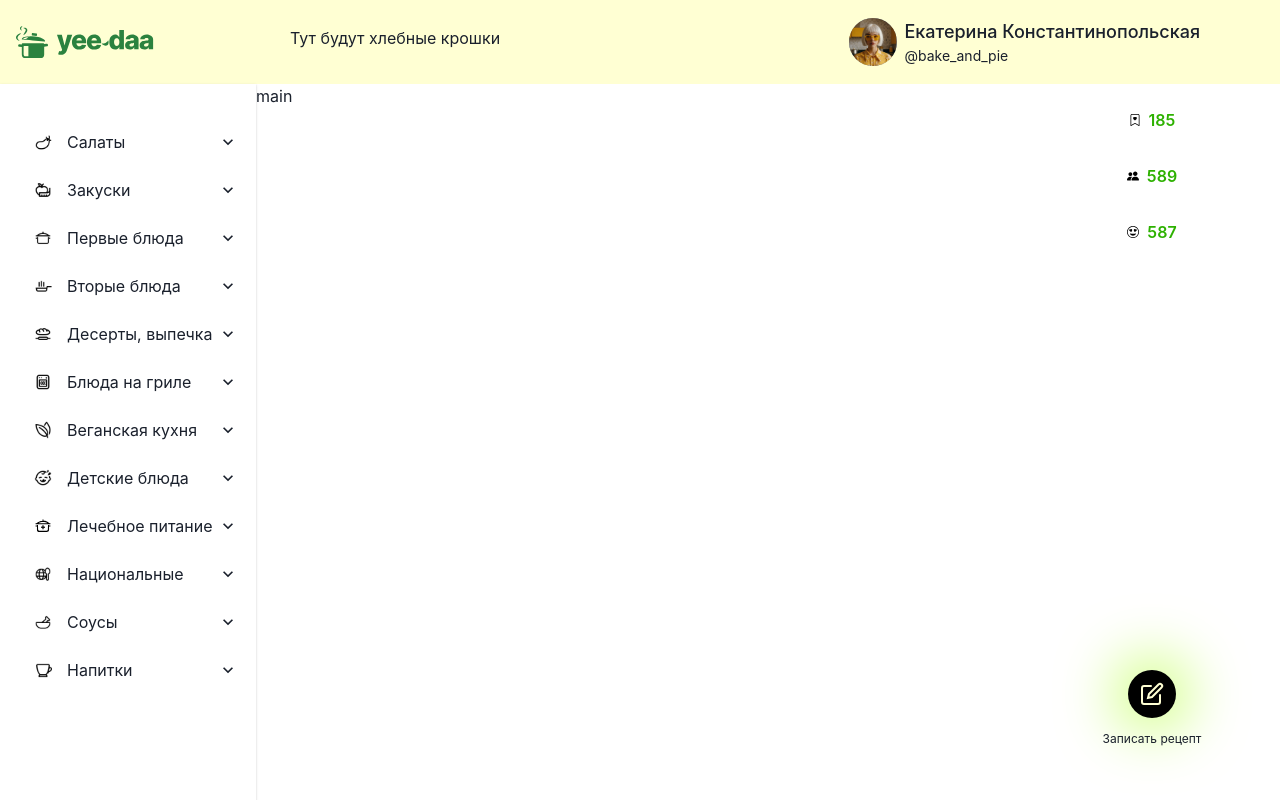
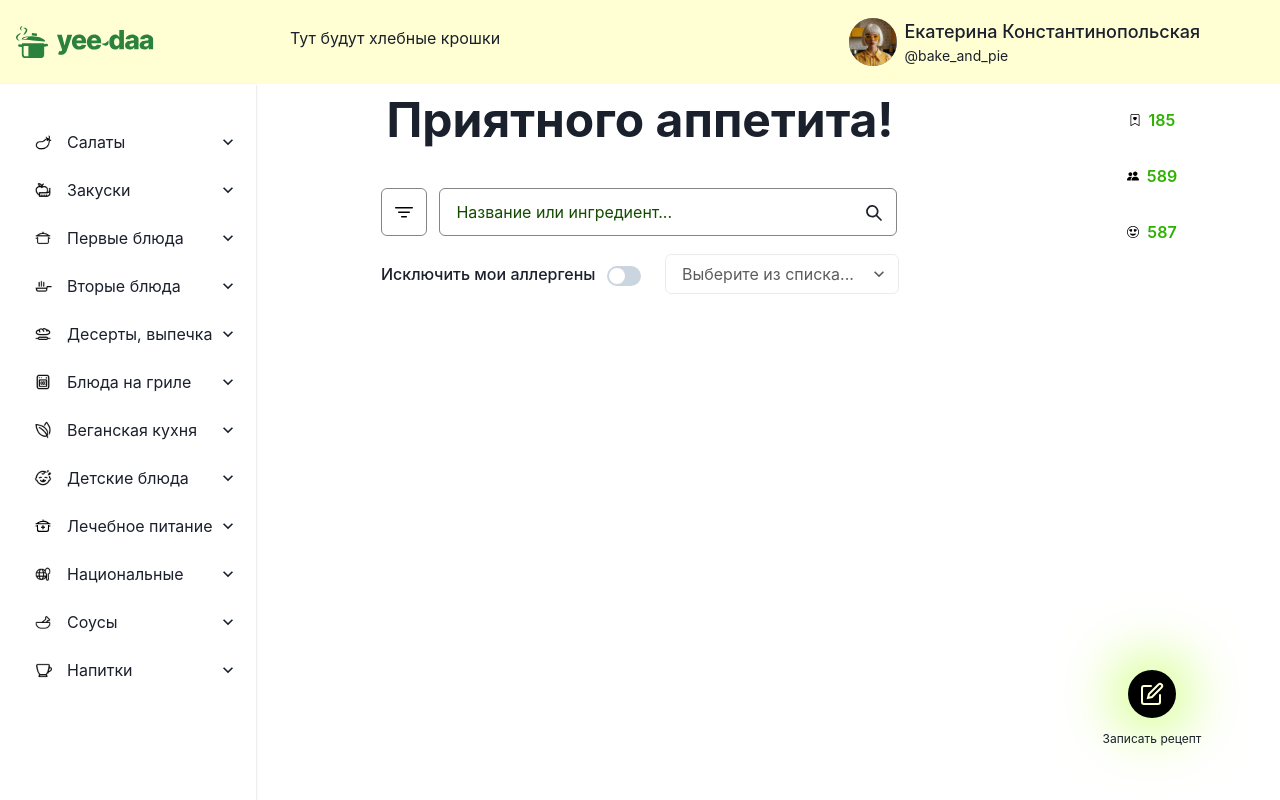
Before and after one commit to ClevertecFrontendLab/Shvadr, a React (Vite) app: page / in a window 1280 px wide. Shown: the top 800 px of the page. Built offline with nearby package versions, Linux system fonts and the light colour scheme.

Commit message:
feat(src): add search with adaptive

```diff
--- /dev/null
+++ b/src/components/Icons/FiltersIcon.tsx
@@ -0,0 +1,16 @@
+import { Icon } from '@chakra-ui/react';
+
+interface FiltersIconProps {
+    color: string;
+}
+
+const FiltersIcon: React.FC<FiltersIconProps> = ({ color }) => (
+    <Icon width='18' height='11' viewBox='0 0 18 11'>
+        <path
+            d='M6 9.75C6 9.55109 6.07902 9.36032 6.21967 9.21967C6.36032 9.07902 6.55109 9 6.75 9H11.25C11.4489 9 11.6397 9.07902 11.7803 9.21967C11.921 9.36032 12 9.55109 12 9.75C12 9.94891 11.921 10.1397 11.7803 10.2803C11.6397 10.421 11.4489 10.5 11.25 10.5H6.75C6.55109 10.5 6.36032 10.421 6.21967 10.2803C6.07902 10.1397 6 9.94891 6 9.75ZM3 5.25C3 5.05109 3.07902 4.86032 3.21967 4.71967C3.36032 4.57902 3.55109 4.5 3.75 4.5H14.25C14.4489 4.5 14.6397 4.57902 14.7803 4.71967C14.921 4.86032 15 5.05109 15 5.25C15 5.44891 14.921 5.63968 14.7803 5.78033C14.6397 5.92098 14.4489 6 14.25 6H3.75C3.55109 6 3.36032 5.92098 3.21967 5.78033C3.07902 5.63968 3 5.44891 3 5.25ZM0 0.75C0 0.551088 0.0790178 0.360322 0.21967 0.21967C0.360322 0.0790178 0.551088 0 0.75 0H17.25C17.4489 0 17.6397 0.0790178 17.7803 0.21967C17.921 0.360322 18 0.551088 18 0.75C18 0.948912 17.921 1.13968 17.7803 1.28033C17.6397 1.42098 17.4489 1.5 17.25 1.5H0.75C0.551088 1.5 0.360322 1.42098 0.21967 1.28033C0.0790178 1.13968 0 0.948912 0 0.75Z'
+            fill={color}
+        />
+    </Icon>
+);
+
+export { FiltersIcon };
--- /dev/null
+++ b/src/components/MainComponent/main.module.scss
@@ -0,0 +1,11 @@
+.main{
+    width: calc(100vw - 512px);
+    display: flex;
+    align-items: center;
+    flex-direction: column;
+}
+
+.title{
+    font-weight: 700;
+    font-size: 48px;
+}
--- a/src/components/MainComponent/mainComponent.tsx
+++ b/src/components/MainComponent/mainComponent.tsx
@@ -3,13 +3,18 @@ import { Flex } from '@chakra-ui/react';
 import { NAVIGATION } from '~/constants/nav';
 
 import { Navigation } from '../NavigationComponent/NavigationComponent';
+import { Search } from '../SearchComponent/search';
 import { Sidebar } from '../SidebarComponent/SidebarComponent';
+import styles from './main.module.scss';
 
 function Main() {
     return (
         <Flex>
             <Navigation navigation={NAVIGATION} />
-            <div>main</div>
+            <div className={styles.main}>
+                <div className={styles.title}>Приятного аппетита!</div>
+                <Search />
+            </div>
             <Sidebar />
         </Flex>
     );
--- /dev/null
+++ b/src/components/SearchComponent/search.module.scss
@@ -0,0 +1,3 @@
+.container{
+    margin-top: 32px;
+}
--- /dev/null
+++ b/src/components/SearchComponent/search.tsx
@@ -0,0 +1,69 @@
+import { SearchIcon } from '@chakra-ui/icons';
+import {
+    Box,
+    Button,
+    Flex,
+    Input,
+    InputGroup,
+    InputRightElement,
+    Select,
+    Switch,
+    Text,
+} from '@chakra-ui/react';
+
+import styles from '~/components/SearchComponent/search.module.scss';
+
+import { FiltersIcon } from '../Icons/FiltersIcon';
+
+function Search() {
+    return (
+        <div className={styles.container}>
+            <Flex>
+                <Button
+                    variant='outline'
+                    mr='12px'
+                    w='48px'
+                    h='48px'
+                    borderColor='rgba(0, 0, 0, 0.48)'
+                >
+                    <FiltersIcon color='black' />
+                </Button>
+                <InputGroup>
+                    <Input
+                        placeholder='Название или ингредиент...'
+                        _placeholder={{ color: '#134b00' }}
+                        w='458px'
+                        h='48px'
+                        borderColor='rgba(0, 0, 0, 0.48)'
+                    />
+                    <InputRightElement mt='5px' mr='5px'>
+                        <SearchIcon />
+                    </InputRightElement>
+                </InputGroup>
+            </Flex>
+            <Flex alignItems='center' mt='18px' justifyContent='space-between'>
+                <Flex>
+                    <Text fontSize='16px' fontWeight='500'>
+                        Исключить мои аллергены
+                    </Text>
+                    <Switch m='4px 0 0 12px' />
+                </Flex>
+                <Box>
+                    <Select
+                        placeholder='Выберите из списка...'
+                        h='40px'
+                        w='234px'
+                        borderColor='rgba(0, 0, 0, 0.08)'
+                        color='rgba(0, 0, 0, 0.64)'
+                    >
+                        <option value='option1'>Option 1</option>
+                        <option value='option2'>Option 2</option>
+                        <option value='option3'>Option 3</option>
+                    </Select>
+                </Box>
+            </Flex>
+        </div>
+    );
+}
+
+export { Search };
```
